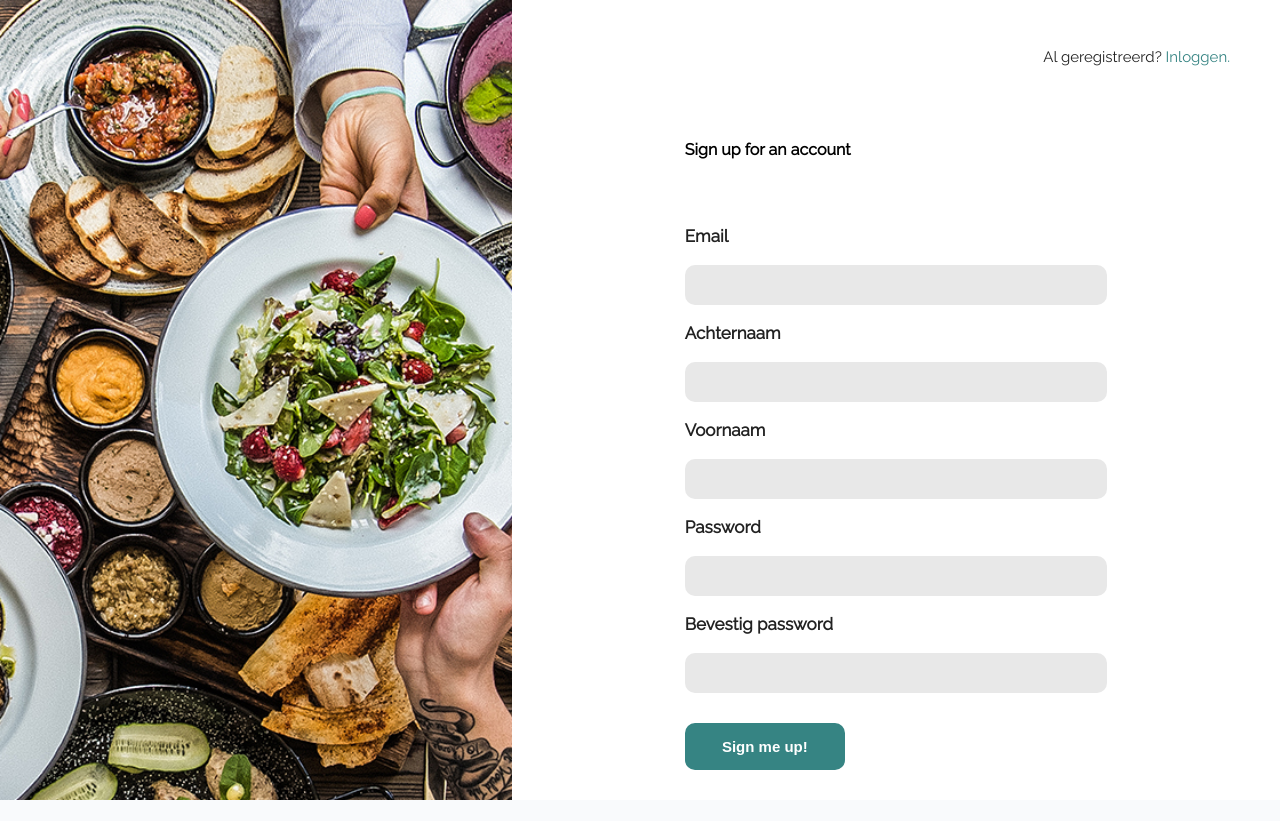
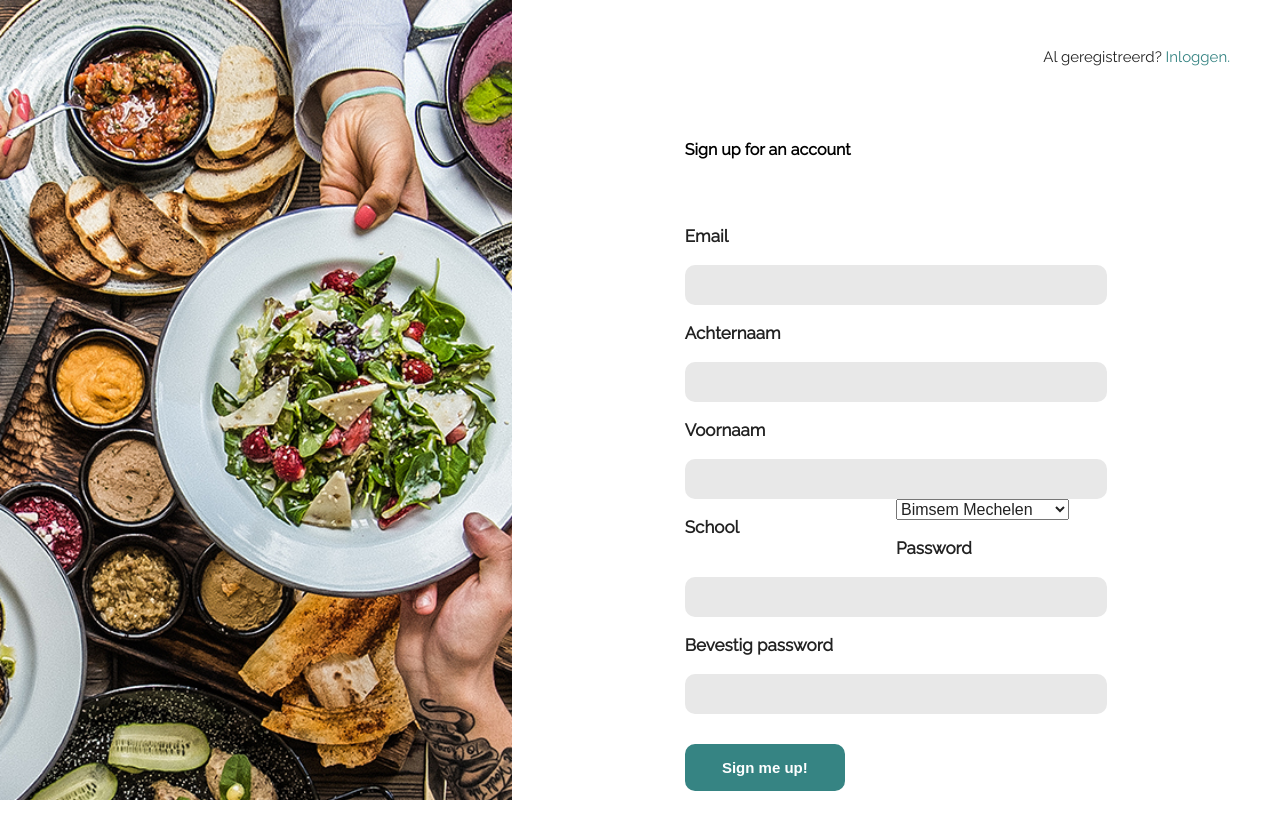
Before and after one commit to MiguelLamm/lab2, a PHP site: page /register.php in a window 1280 px wide. Before the commit the page ends 800 px from the top, so only its background shows below. Run offline with PHP 8.4, Linux system fonts and the light colour scheme.

Commit message:
school toegevoegd bij register

```diff
--- a/register.php
+++ b/register.php
@@ -9,26 +9,29 @@ if(!empty($_POST)){
 			if(!empty($_POST['password_confirmation'])){
 				if(!empty($_POST['naam'])){
 					if(!empty($_POST['voornaam'])){
+						if(!empty($_POST['school'])){
 
 						$user = new User();
     $user->setEmail($_POST['email']);
     $user->setPassword($_POST['password']);
     $user->setPasswordConfirmation($_POST['password_confirmation']);
     $user->setNaam($_POST['naam']);
-    $user->setVoornaam($_POST['voornaam']);
+	$user->setVoornaam($_POST['voornaam']);
+	$user->setSchool($_POST['school']);
     $result = $user->register();
     if ($result = true){
 		session_start();
 
             $_SESSION['naam']= $result['naam'];
 
+			if($result === true){
 		echo '<script>window.location = "index.php"</script>';
-
+			}
 	}
     else{
 		$error = "Er ging iets mis!";
 	}
-
+						}
 					}
 				} else{
 					$error = "Er ging iets mis!";
@@ -44,6 +47,7 @@ if(!empty($_POST)){
 	}
 
 
+    echo $_POST['school'];
 }
 ?>
 <!DOCTYPE html>
@@ -82,6 +86,16 @@ if(!empty($_POST)){
 				<label for="voornaam">Voornaam</label>
 				<input type="text" class="input" id="voornaam" name="voornaam">
 			</div>
+
+			<div class="form__field">
+				<label for="school">School</label>
+				<select name="school">
+				<option value="bimsemM">Bimsem Mechelen</option>
+				<option value="urselinnenM">Urselinnen Mechelen</option>
+				<option value="lyceumM">Lyceum Mechelen</option>
+				</select>
+			</div>
+
 			<div class="form__field">
 				<label for="password">Password</label>
 				<input type="password" class="input" id="wachtwoord" name="password">
@@ -91,6 +105,8 @@ if(!empty($_POST)){
 				<label for="password_confirmation">Bevestig password</label>
 				<input type="password" class="input" id="wachtwoord_confirmatie" name="password_confirmation">
 			</div>
+
+
 
 			<div class="form__submit">
 				<input type="submit" value="Sign me up!" class="submit">
```
Also changed, not shown: classes/user.class.php (+12 -1 lines).
